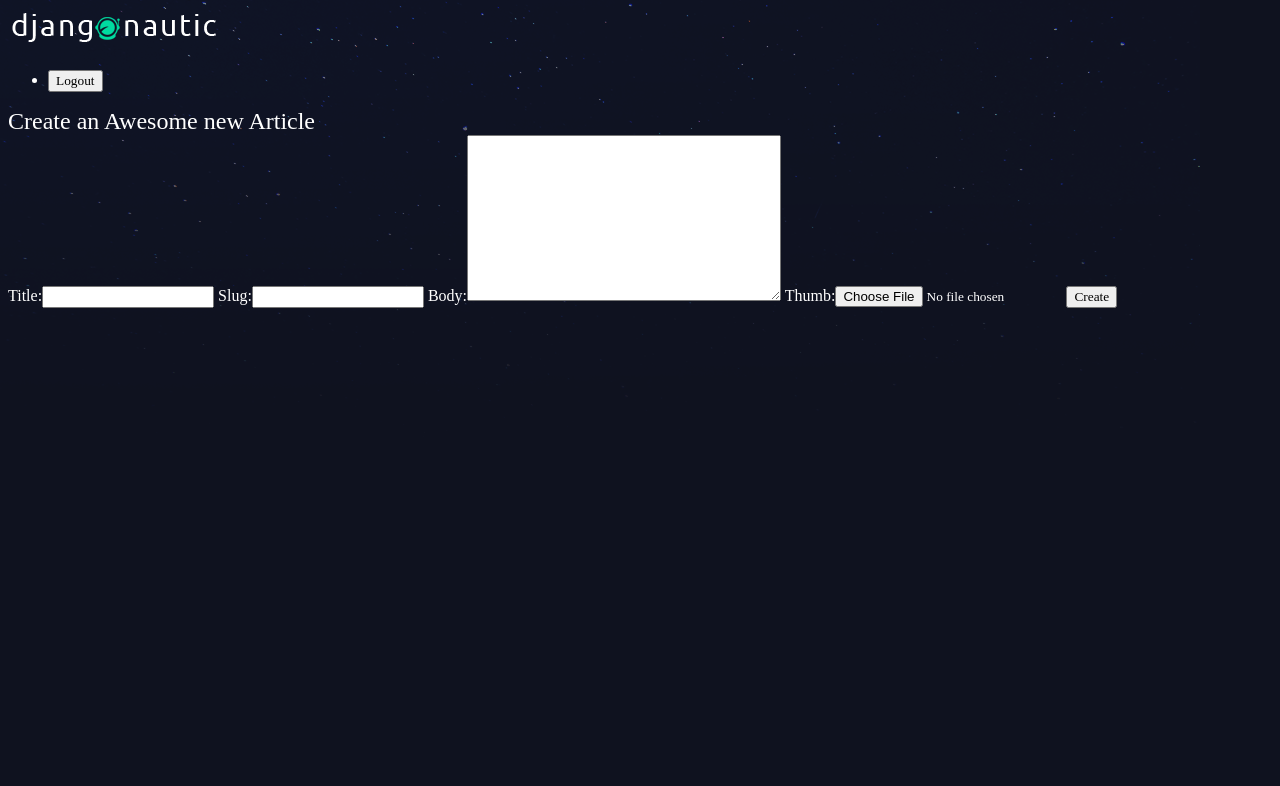
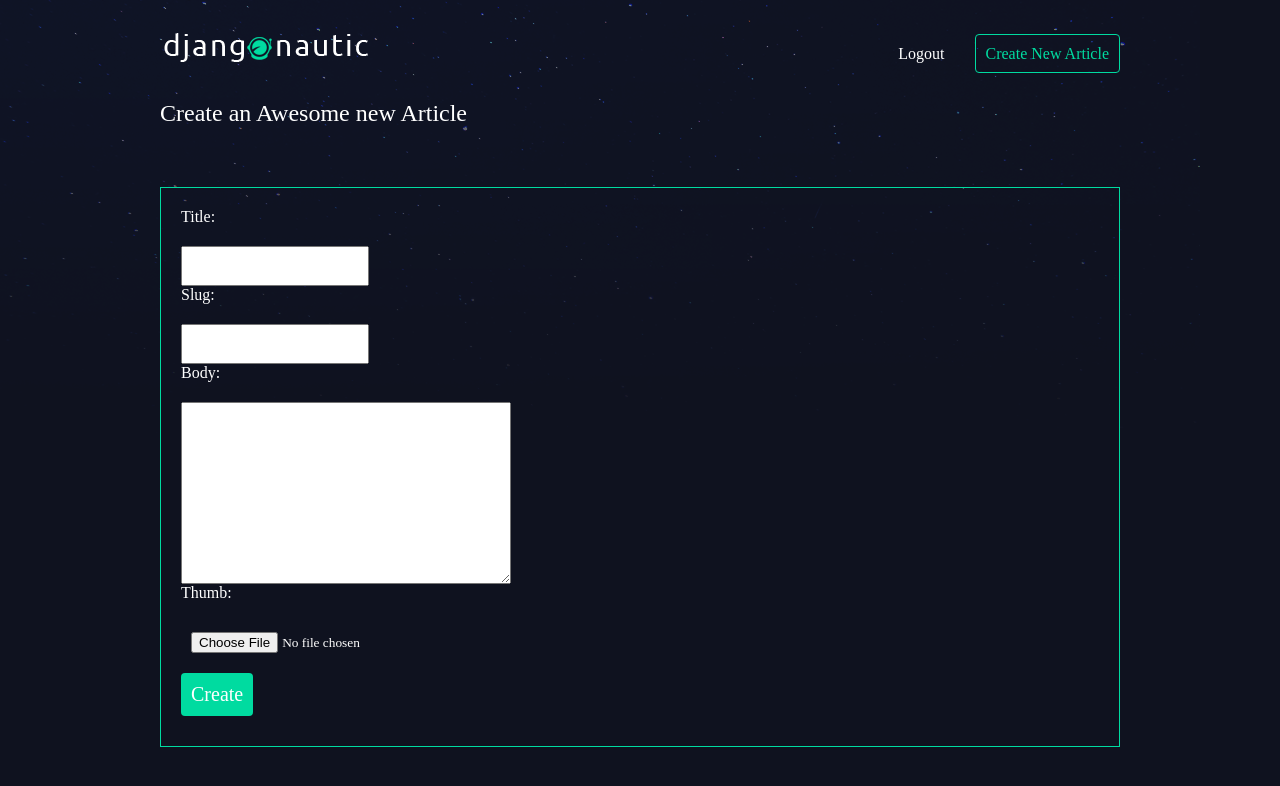
Before and after one commit to Jaggu-123/djangoblog, a Django app: page /articles/create/ in a window 1280 px wide. Shown: the top 786 px of the page. Run offline with Django 3.2, Linux system fonts and the light colour scheme; a user stored in the database is signed in.

Commit message:
Final Commit

```diff
--- a/articles/templates/articles/articles_create.html
+++ b/articles/templates/articles/articles_create.html
@@ -9,4 +9,5 @@
             <input type="submit" value="Create">
         </form>
     </div>
+    <script src="/static/slugify.js"></script>
 {% endblock %}
--- a/articles/templates/articles/articles_detail.html
+++ b/articles/templates/articles/articles_detail.html
@@ -7,6 +7,7 @@
             <h2>{{ article.title }}</h2>
             <p>{{ article.body }}</p>
             <p>{{ article.date }}</p>
+            <p class="author">added by {{ article.author }}</p>
         </div>
     </div>
 {% endblock %}
--- /dev/null
+++ b/assets/slugify.js
@@ -0,0 +1,14 @@
+const titleInput = document.querySelector('input[name=title]');
+const slugInput = document.querySelector('input[name=slug]');
+
+const slugify = (val) => {
+
+    return val.toString().toLowerCase().trim()
+        .replace(/&/g, '-and-')         // Replace & with 'and'
+        .replace(/[\s\W-]+/g, '-')      // Replace spaces, non-word characters and dashes with a single dash (-)
+
+};
+
+titleInput.addEventListener('keyup', (e) => {
+    slugInput.setAttribute('value', slugify(titleInput.value));
+});
--- a/assets/style.css
+++ b/assets/style.css
@@ -1,4 +1,3 @@
-
 body{
     background-color: #0f121f;
     background-image: url(stars.png);
@@ -19,3 +18,134 @@ a, a:hover, a:visited{
     color: #fff;
     text-decoration: none;
 }
+
+.wrapper{
+    max-width: 960px;
+    margin: 0 auto;
+}
+
+div.wrapper > h1{
+    text-align: center;
+    margin: 100px auto;
+    font-size: 2.4em
+}
+
+header{
+    display: grid;
+    grid-template-columns: 1fr 1fr;
+    padding: 20px 0;
+}
+
+nav{
+    justify-self: end;
+}
+
+nav li{
+    display: inline-block;
+    list-style-type: none;
+    margin-left: 20px;
+}
+
+nav button{
+    background: none;
+    color: #fff;
+    cursor: pointer;
+    border: 0;
+    font-size: 16px;
+}
+
+.articles{
+    display: grid;
+    grid-template-columns: 1fr 1fr 1fr;
+    grid-gap: 30px;
+}
+
+.article{
+    padding: 10px;
+    border: 1px solid #00dba0;
+    position: relative;
+    padding-bottom: 40px;
+}
+
+.article h2{
+    font-size: 1.2em;
+}
+
+.article .author{
+    padding: 10px;
+    background: #00dba0;
+    position: absolute;
+    right: 0;
+    bottom: 0;
+    margin: 0;
+    color: #0f121f;
+}
+
+.article-detail .article{
+    padding: 0;
+}
+
+.article-detail  .article img{
+    max-width: 100%;
+}
+
+.article-detail  .article h2{
+    text-align: center;
+    margin: 20px auto;
+    font-size: 2em
+}
+
+.article-detail .article h3{
+    text-align: center;
+}
+
+.article-detail  .article p{
+    margin: 10px 20px
+}
+
+.site-form {
+    margin-top: 60px;
+    border: 1px solid #00dba0;
+    padding: 20px;
+}
+
+.site-form input, .site-form textarea{
+    display: block;
+    margin: 20px 0 0px 0;
+    padding: 10px;
+}
+
+a.highlight{
+    border: 1px solid #00dba0;
+    padding: 10px;
+    border-radius: 4px;
+    color: #00dba0;
+}
+
+.helptext, .helptext ul{
+    margin: 0 auto 20px;
+    color: #bbb;
+    font-size: 14px;
+    display: block;
+}
+
+.errorlist li{
+    padding: 10px;
+    list-style-type: none;
+    border: 1px solid #FF5722;
+    margin: 10px 0;
+    color: #FF5722
+}
+
+.errorlist{
+    padding: 0;
+}
+
+.site-form input[type="submit"]{
+    background: #00dba0;
+    border: 0;
+    color: #fff;
+    font-size: 20px;
+    border-radius: 4px;
+    margin: 10px 0;
+}
--- a/djangoblog/urls.py
+++ b/djangoblog/urls.py
@@ -20,13 +20,14 @@ from . import views
 from django.contrib.staticfiles.urls import staticfiles_urlpatterns
 from django.conf.urls.static import static
 from django.conf import settings
+from articles import views as article_views
 
 urlpatterns = [
     path('admin/', admin.site.urls),
     url(r'^accounts/', include('accounts.urls')),
     url(r'^articles/', include('articles.urls')),
     url(r'^about/$', views.about),
-    url(r'^$', views.homepage)
+    url(r'^$', article_views.articles_list, name='home')
 ]
 
 urlpatterns += staticfiles_urlpatterns()
--- a/templates/base_layout.html
+++ b/templates/base_layout.html
@@ -9,15 +9,21 @@
 </head>
 <body>
     <header class="wrapper">
-        <h1><a href="{% url 'article:list' %}"><img src="{% static 'logo.png' %}"></a> </h1>
+        <h1><a href="{% url 'home' %}"><img src="{% static 'logo.png' %}"></a> </h1>
         <nav>
             <ul>
+                {% if user.is_authenticated %}
                     <li>
                         <form class="logout-link" action="{% url 'accounts:logout' %}" method="post">
                             {% csrf_token %}
                             <button type="submit">Logout</button>
                         </form>
                     </li>
+                    <li><a href="{% url 'article:create' %}" class="highlight">Create New Article</a></li>
+                {% else %}
+                    <li><a href="{% url 'accounts:login' %}">Login</a></li>
+                    <li><a href="{% url 'accounts:signup' %}">Signup</a></li>
+                {% endif %}
             </ul>
         </nav>
     </header>
```
Also changed, not shown: db.sqlite3, media/2.png (added). Lines whose indentation alone changed are shown as unchanged.
